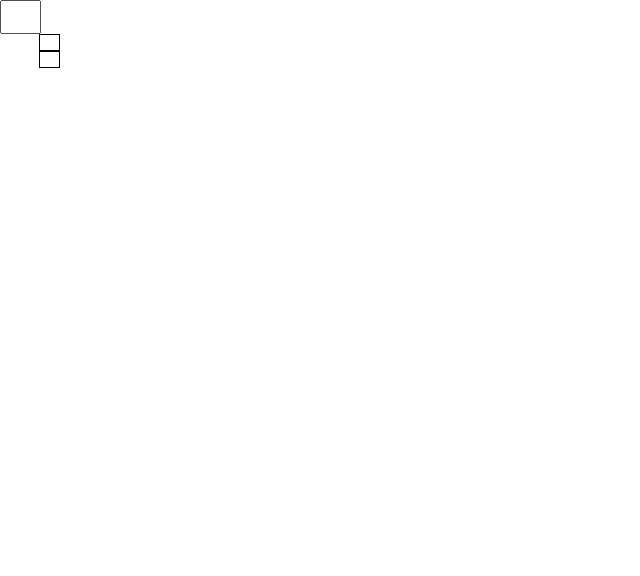
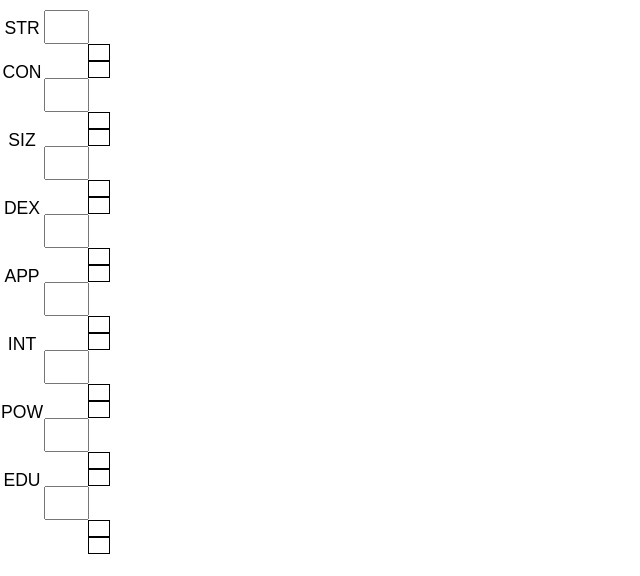
Before and after one commit to mklams/CoC-Character-Sheet, a React app: page / in a window 1280 px wide. Shown: the whole page, without its empty margins (0-640 px from the left). Built offline with nearby package versions, Linux system fonts and the light colour scheme.

Commit message:
Create characteristics

```diff
--- /dev/null
+++ b/src/components/Characteristics.css
@@ -0,0 +1,3 @@
+.characteristic{
+    margin-top: 10px;
+}
--- /dev/null
+++ b/src/components/Characteristics.js
@@ -0,0 +1,34 @@
+import React, {Component} from 'react';
+import 'components/Characteristics.css';
+import StatBox from 'components/StatBox.js';
+
+class Characteristics extends Component{
+    /**
+     * Intialize characteristic stats
+     * @param {Object} props - properties passed to the Characteristics element
+     */
+    constructor(props) {
+        super(props);
+        this.characteristicsName = [
+            "STR","CON","SIZ","DEX","APP","INT","POW","EDU"
+         ];
+    }
+
+    render() {
+        return (
+            <div>
+                {this.characteristicsName.map(this.createCharacteristic)}
+            </div>
+        );
+    }
+
+    createCharacteristic(characteristicsName) {
+        return(
+            <div className="characteristic">
+                <StatBox statName={characteristicsName}/>
+            </div>
+        );
+    }
+}
+
+export default Characteristics;
--- a/src/components/StatBox.css
+++ b/src/components/StatBox.css
@@ -1,5 +1,5 @@
 .stackedStats{
-    width: 35%;
+    width: 20%;
     float: right;
 }
 
@@ -9,14 +9,22 @@
     text-align: center;
 }
 
+.statName{
+    float: left;
+    width: 40%;
+    text-align: center;
+    font-size: 110%;
+    margin-top: 8px;
+}
+
 .mainStat{
     height: 28px;
-    float: left;
-    width: 55%;
+    /*float: left;*/
+    width: 34%;
     text-align: center;
     font-size: 110%;
 }
 
 .statBox{
-    width: 60px;
+    width: 110px;
 }
--- a/src/components/StatBox.js
+++ b/src/components/StatBox.js
@@ -1,5 +1,5 @@
 import React, {Component} from 'react';
-import 'components/StatBox.css'
+import 'components/StatBox.css';
 
 class StatBox extends Component {
 
@@ -23,6 +23,7 @@ class StatBox extends Component {
     render() {
         return (
             <div className="statBox">
+                <label className="statName">{this.props.statName}</label>
                 <input
                     value={this.state.statValue}
                     onChange={(event) => this.changeStat(event)}
--- a/src/containers/App.js
+++ b/src/containers/App.js
@@ -1,6 +1,6 @@
 import React, { Component } from 'react';
 import 'containers/App.css';
-import StatBox from 'components/StatBox.js';
+import Characteristics from 'components/Characteristics.js';
 
 /**
  * Wrapper element for entire appliaction
@@ -8,7 +8,7 @@ import StatBox from 'components/StatBox.js';
 class App extends Component {
   render() {
     return (
-      <StatBox />
+      <Characteristics />
     );
   }
 }
```
Also changed, not shown: src/components/Skills.css (added), src/components/Skills.js (added).
